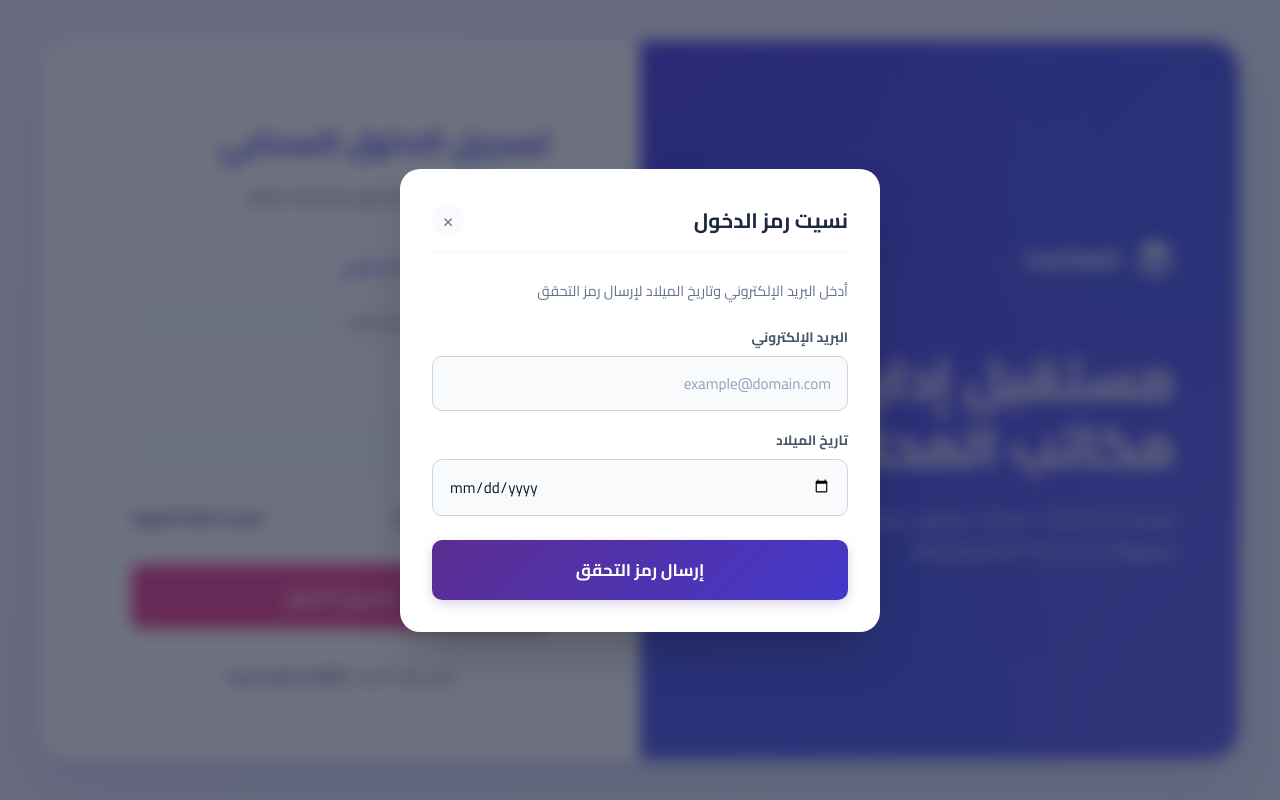
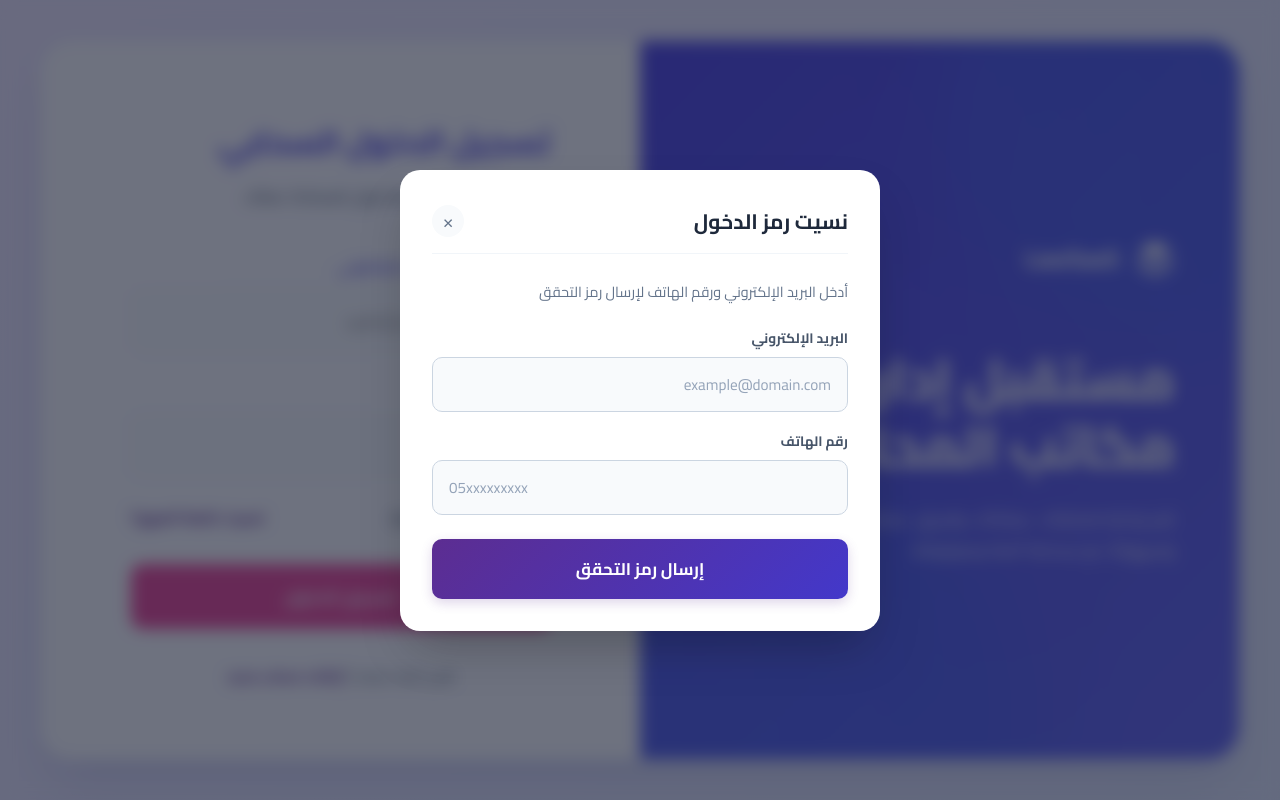
Before and after one commit to ABOOD7333/law_firm_saas, a FastAPI app: page / in a window 1280 px wide, after a click on "نسيت كلمة المرور؟". Run offline with FastAPI, Linux system fonts and the light colour scheme; parts of the project's set-up code (start-up, migrations or seed data) failed here and were passed over.

Commit message:
Fix forgot password modal inputs

```diff
--- a/templates/login.html
+++ b/templates/login.html
@@ -142,16 +142,16 @@
             </div>
             <div id="forgot-alert" class="alert"></div>
 
-            <!-- الخطوة 1: البريد وتاريخ الميلاد -->
+            <!-- الخطوة 1: البريد ورقم الهاتف -->
             <div class="modal-step active" id="forgot-step-1">
-                <p style="color:#64748b; font-size:0.9rem; margin-bottom:20px;">أدخل البريد الإلكتروني وتاريخ الميلاد لإرسال رمز التحقق</p>
+                <p style="color:#64748b; font-size:0.9rem; margin-bottom:20px;">أدخل البريد الإلكتروني ورقم الهاتف لإرسال رمز التحقق</p>
                 <div class="form-group">
                     <label>البريد الإلكتروني</label>
                     <input type="email" id="forgot-email" placeholder="example@domain.com">
                 </div>
                 <div class="form-group">
-                    <label>تاريخ الميلاد</label>
-                    <input type="date" id="forgot-birth">
+                    <label>رقم الهاتف</label>
+                    <input type="tel" id="forgot-phone" placeholder="05xxxxxxxxx">
                 </div>
                 <button class="btn-submit" onclick="forgotSendOTP()" id="btn-forgot-send">إرسال رمز التحقق</button>
             </div>
@@ -302,8 +302,8 @@
         // ==================== FORGOT PASSWORD FLOW ====================
         async function forgotSendOTP() {
             const email = document.getElementById('forgot-email').value;
-            const birth = document.getElementById('forgot-birth').value;
-            if(!email || !birth) { showAlert('forgot-alert', 'الرجاء إدخال البريد وتاريخ الميلاد'); return; }
+            const phone = document.getElementById('forgot-phone').value;
+            if(!email || !phone) { showAlert('forgot-alert', 'الرجاء إدخال البريد الإلكتروني ورقم الهاتف'); return; }
 
             const btn = document.getElementById('btn-forgot-send');
             btn.disabled = true; btn.textContent = "جاري الإرسال...";
@@ -311,7 +311,7 @@
             try {
                 const res = await fetch('/api/forgot-send-otp', {
                     method: 'POST', headers: {'Content-Type': 'application/json', 'X-CSRF-Token': csrfToken},
-                    body: JSON.stringify({ email, birth_date: birth })
+                    body: JSON.stringify({ email, phone: phone })
                 });
                 const data = await res.json();
                 if(data.success) {
```
